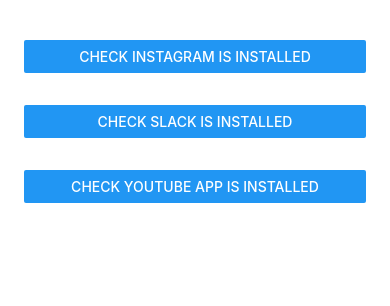
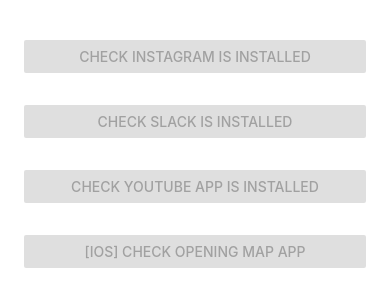
Before and after one commit to rafiharumantaka/ReactNativeOpeningAnotherApp, a React Native app: screen / in a window 390 px wide. Shown: the top 306 px of the page. Built offline with nearby package versions, Linux system fonts and the light colour scheme.

Commit message:
disable button on specific platform

```diff
--- a/App.js
+++ b/App.js
@@ -43,6 +43,11 @@
         downloadAndroid: 'https://play.google.com/store/apps/details?id=com.google.android.youtube',
         downloadIos: 'https://apps.apple.com/id/app/youtube/id544007664',
         openLink: 'https://www.youtube.com'
+      },
+      ios: {
+        downloadAndroid: '',
+        downloadIos: '',
+        openLink: 'http://maps.apple.com/?ll=37.484847,-122.148386'
       }
     };
 
@@ -50,6 +55,7 @@
     var downloadUrlIos;
     var deepLink;
 
+    // Opening third party apps
     if (appName === 'instagram') {
       downloadUrlAndroid = appOptions.instagram.downloadAndroid;
       downloadUrlIos = appOptions.instagram.downloadIos;
@@ -62,6 +68,16 @@
       downloadUrlAndroid = appOptions.youtube.downloadAndroid;
       downloadUrlIos = appOptions.youtube.downloadIos;
       deepLink = appOptions.youtube.openLink;
+    }
+
+    // Opening default app
+    if (appName === 'iosOpenMap') {
+      Linking.openURL(appOptions.ios.openLink)
+        .then(result => {
+        })
+        .catch(err => {
+        });
+      return
     }
 
     AppInstalledChecker.isAppInstalled(appName).then(isInstalled => {
@@ -96,20 +112,30 @@
         <View style={styles.screen}>
           <View style={styles.button}>
             <Button
+              disabled={Platform.OS !== 'android'}
               title="Check Instagram is installed"
               onPress={checkInstalledApp.bind(this, 'instagram')}
             />
           </View>
           <View style={styles.button}>
             <Button
+              disabled={Platform.OS !== 'android'}
               title="Check Slack is installed"
               onPress={checkInstalledApp.bind(this, 'slack')}
             />
           </View>
           <View style={styles.button}>
             <Button
+              disabled={Platform.OS !== 'android'}
               title="Check Youtube App is installed"
               onPress={checkInstalledApp.bind(this, 'youtube')}
+            />
+          </View>
+          <View style={styles.button}>
+            <Button
+              title="[IOS] Check Opening Map app"
+              disabled={Platform.OS !== 'ios'}
+              onPress={checkInstalledApp.bind(this, 'iosOpenMap')}
             />
           </View>
         </View>
```
